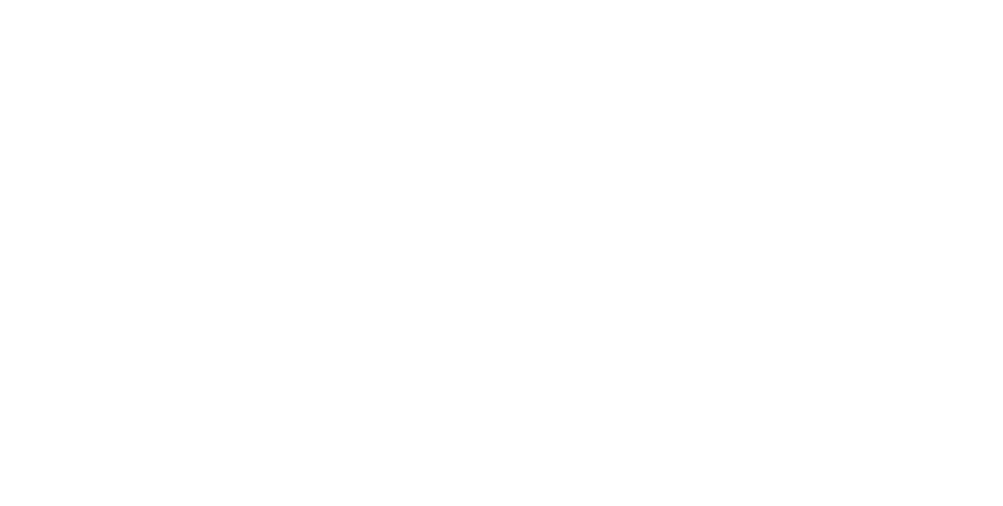
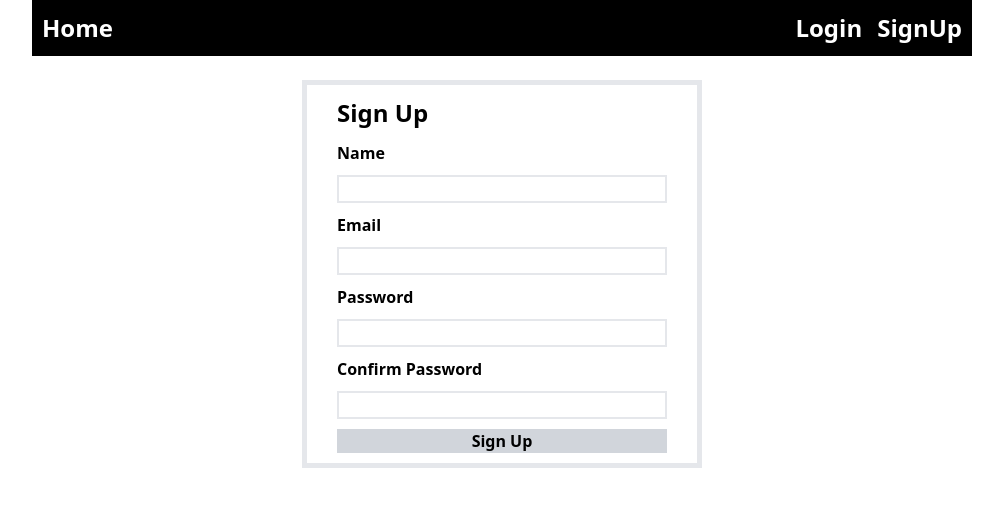
Before and after one commit to ogg1996/movie_index, a React (Vite) app: page /signup in a window 1280 px wide. Before the commit this address had no page. Shown: the top 506 px of the page, without its empty margins (138-1141 px from the left). Built offline with nearby package versions, Linux system fonts and the light colour scheme.

Commit message:
누락된 작업 푸쉬, 스켈레톤 임시 적용

```diff
--- a/src/App.jsx
+++ b/src/App.jsx
@@ -2,15 +2,21 @@ import { Route, Routes } from "react-router-dom";
 import "./App.css";
 import Home from "./pages/Home";
 import MovieDetail from "./pages/MovieDetail";
+import NavBar from "./components/NavBar";
+import Login from "./pages/Login";
+import SignUp from "./pages/SignUp";
 
 function App() {
   return (
-    <>
+    <div className="flex justify-center">
+      <NavBar />
       <Routes>
         <Route path={"/"} element={<Home />} />
         <Route path={"/detail/:id"} element={<MovieDetail />} />
+        <Route path={"/login"} element={<Login />} />
+        <Route path={"/signup"} element={<SignUp />} />
       </Routes>
-    </>
+    </div>
   );
 }
 
--- a/src/components/MoviCard.jsx
+++ /dev/null
@@ -1,23 +0,0 @@
-import { useNavigate } from "react-router-dom";
-
-export default function MovieCard({ movieData }) {
-  const navigate = useNavigate();
-  return (
-    <div
-      className="w-[200px] h-[400px]
-        flex flex-col justify-between
-        cursor-pointer
-      hover:bg-[#dddddd]"
-      onClick={() => navigate(`/detail/${movieData.id}`)}
-    >
-      <img
-        src={`${import.meta.env.VITE_TMDB_API_IMG_BASE_URL}${
-          movieData.poster_path
-        }`}
-        className="h-[300px] hover:opacity-50"
-      ></img>
-      <div className="self-start font-bold">{movieData.title}</div>
-      <div className="self-end text-[#777777]">⭐ {movieData.vote_average}</div>
-    </div>
-  );
-}
--- /dev/null
+++ b/src/components/MovieCard.jsx
@@ -0,0 +1,24 @@
+import { useNavigate } from "react-router-dom";
+
+export default function MovieCard({ movieData }) {
+  const navigate = useNavigate();
+  const { VITE_TMDB_API_IMG_BASE_URL } = import.meta.env;
+  return (
+    <div
+      className="w-[200px] h-[400px] rounded-[10px]
+        flex flex-col justify-between
+        cursor-pointer
+        group hover:bg-[#dddddd]"
+      onClick={() => navigate(`/detail/${movieData.id}`)}
+    >
+      <img
+        src={`${VITE_TMDB_API_IMG_BASE_URL}${movieData.poster_path}`}
+        className="h-[300px] rounded-[10px] group-hover:opacity-50"
+      ></img>
+      <div className="pl-[10px] self-start font-bold">{movieData.title}</div>
+      <div className="pr-[10px] pb-[10px] self-end text-[#777777]">
+        👍 {Math.floor(movieData.popularity)} ⭐ {movieData.vote_average}
+      </div>
+    </div>
+  );
+}
--- /dev/null
+++ b/src/components/MovieCardSkeleton.jsx
@@ -0,0 +1,9 @@
+export default function MovieCardSkeleton() {
+  return (
+    <div className="w-[200px] h-[400px] rounded-[10px] flex flex-col justify-between">
+      <div className="bg-[#dddddd] h-[300px] rounded-[10px]"></div>
+      <div className="bg-[#dddddd] ml-[10px] w-[150px] h-[24px] self-start rounded-[5px]"></div>
+      <div className="bg-[#dddddd] mr-[10px] mb-[10px] w-[150px] h-[24px] self-end rounded-[5px]"></div>
+    </div>
+  );
+}
--- /dev/null
+++ b/src/components/NavBar.jsx
@@ -0,0 +1,18 @@
+import { useNavigate } from "react-router-dom";
+
+export default function NavBar() {
+  const navigate = useNavigate();
+  return (
+    <div
+      className="fixed z-[999] w-[100%] max-w-[940px] p-[10px]
+      bg-black text-white text-[24px] font-bold
+      flex justify-between"
+    >
+      <button onClick={() => navigate("/")}>Home</button>
+      <div className="flex gap-[15px]">
+        <button onClick={() => navigate("/login")}>Login</button>
+        <button onClick={() => navigate("/signup")}>SignUp</button>
+      </div>
+    </div>
+  );
+}
--- a/src/pages/Home.jsx
+++ b/src/pages/Home.jsx
@@ -1,70 +1,132 @@
-import MovieCard from "../components/MoviCard";
+import MovieCard from "../components/MovieCard";
 import { Swiper, SwiperSlide } from "swiper/react";
 import { Navigation } from "swiper/modules";
 
 import "swiper/css";
 import "swiper/css/navigation";
 import "../styles/swiper.css";
-import { useEffect, useState } from "react";
+import { useEffect, useRef, useState } from "react";
+import MovieCardSkeleton from "../components/MovieCardSkeleton";
 
 export default function Home() {
-  // 데이터를 담을 상태
+  // 인기 영화 Top20을 담을 상태
+  const [topMovieListData, setTopMovieListData] = useState([]);
+  const [loadingTopMovie, setLoadingTopMovie] = useState(true);
+
+  // 영화 목록를 담을 상태
   const [movieListData, setMovieListData] = useState([]);
 
+  const { VITE_TMDB_API_BASE_URL, VITE_TMDB_API_KEY } = import.meta.env;
+
+  // 초기에 로드할 데이터
   useEffect(() => {
     fetch(
-      `${import.meta.env.VITE_TMDB_API_BASE_URL}/movie/popular?api_key=${
-        import.meta.env.VITE_TMDB_API_KEY
-      }&language=ko-KR&page=1`
+      `${VITE_TMDB_API_BASE_URL}/movie/popular?api_key=${VITE_TMDB_API_KEY}&language=ko-KR&page=1`
     )
       .then((res) => res.json())
       .then((res) => {
-        console.log(res.results);
+        setTopMovieListData(res.results);
         setMovieListData(res.results);
-      });
+      })
+      .then(
+        setTimeout(() => {
+          setLoadingTopMovie(false);
+        }, 1000)
+      );
   }, []);
 
   // 화면의 width를 담을 상태
   const [windowWidth, setWindowWidth] = useState(window.innerWidth);
+
+  // 무한스크롤 다음에 받을 정보 page
+  const page = useRef(1);
+
+  // 이벤트 관련 useEffect
+  useEffect(() => {
+    window.addEventListener("scroll", handleEndScroll);
+    window.addEventListener("resize", handleResize);
+    return () => {
+      window.removeEventListener("scroll", handleEndScroll);
+      window.removeEventListener("resize", handleResize);
+    };
+  }, []);
+
+  function handleEndScroll() {
+    if (window.innerHeight + window.scrollY >= document.body.offsetHeight)
+      loadMoreContent();
+  }
+
+  function loadMoreContent() {
+    fetch(
+      `${VITE_TMDB_API_BASE_URL}/movie/popular?api_key=${VITE_TMDB_API_KEY}&language=ko-KR&page=${(page.current += 1)}`
+    )
+      .then((res) => res.json())
+      .then((res) => {
+        setMovieListData((prev) => [...prev, ...res.results]);
+      });
+  }
+
+  let ranking = 0;
 
   // 화면의 width가 달라질 때 적용될 이벤트 핸들러
   const handleResize = () => {
     setWindowWidth(window.innerWidth);
   };
 
-  useEffect(() => {
-    window.addEventListener("resize", handleResize);
-    return () => {
-      window.removeEventListener("resize", handleResize);
-    };
-  }, []);
-
   return (
-    <div className="w-[100%] flex flex-col items-center">
-      {!movieListData ? (
-        <div>Loding...</div>
+    <div className="w-[100%] flex flex-col items-center pt-[56px] pb-[30px]">
+      <div className="w-[100%] max-w-[940px] text-[30px] font-bold p-[20px]">
+        인기 TOP 20!
+      </div>
+      {!topMovieListData ? (
+        <div>Loading</div>
+      ) : loadingTopMovie ? (
+        <div className="w-[100%] max-w-[940px] flex justify-around">
+          {windowWidth > 840 ? (
+            <>
+              <MovieCardSkeleton />
+              <MovieCardSkeleton />
+              <MovieCardSkeleton />
+            </>
+          ) : windowWidth > 600 ? (
+            <>
+              <MovieCardSkeleton />
+              <MovieCardSkeleton />
+            </>
           ) : (
             <>
-          <div className="text-[30px] font-bold p-[20px]">인기 TOP 20!</div>
+              <MovieCardSkeleton />
+            </>
+          )}
+        </div>
+      ) : (
         <Swiper
           modules={[Navigation]}
           slidesPerView={windowWidth > 840 ? 3 : windowWidth > 600 ? 2 : 1}
           slidesPerGroup={windowWidth > 840 ? 3 : windowWidth > 600 ? 2 : 1}
           navigation
         >
-            {movieListData.map((el) => (
+          {topMovieListData.map((el) => (
             <SwiperSlide key={el.id}>
+              <div className="text-[30px] font-bold mr-[10px] leading-[30px]">
+                {(ranking += 1)}
+              </div>
               <MovieCard movieData={el} />
             </SwiperSlide>
           ))}
         </Swiper>
-          <div className="text-[30px] font-bold p-[20px]">영화 목록</div>
+      )}
+      <div className="w-[100%] max-w-[940px] text-[30px] font-bold p-[20px]">
+        영화 목록
+      </div>
+      {!movieListData ? (
+        <div>Loading</div>
+      ) : (
         <div className="max-w-[940px] flex flex-wrap gap-[10px] justify-center">
           {movieListData.map((el) => (
             <MovieCard key={el.id} movieData={el} />
           ))}
         </div>
-        </>
       )}
     </div>
   );
--- /dev/null
+++ b/src/pages/Login.jsx
@@ -0,0 +1,17 @@
+export default function Login() {
+  return (
+    <form
+      className="max-w-[400px] w-[80%] mt-[80px] p-[10px_30px] font-bold
+      flex flex-col border-[5px] gap-[10px]"
+    >
+      <div className="text-[24px]">Login</div>
+      <label htmlFor="email">Email</label>
+      <input type="email" id="email" className="border-[2px] pl-[5px]" />
+      <label htmlFor="password">Password</label>
+      <input type="password" id="password" className="border-[2px] pl-[5px]" />
+      <button type="submit" className="bg-gray-300">
+        Login
+      </button>
+    </form>
+  );
+}
--- a/src/pages/MovieDetail.jsx
+++ b/src/pages/MovieDetail.jsx
@@ -7,21 +7,20 @@ export default function MovieDetail() {
   const param = useParams();
   const movieId = param.id;
 
+  const { VITE_TMDB_API_BASE_URL, VITE_TMDB_API_KEY } = import.meta.env;
+
   useEffect(() => {
     fetch(
-      `${import.meta.env.VITE_TMDB_API_BASE_URL}/movie/${movieId}?api_key=${
-        import.meta.env.VITE_TMDB_API_KEY
-      }&language=ko-KR`
+      `${VITE_TMDB_API_BASE_URL}/movie/${movieId}?api_key=${VITE_TMDB_API_KEY}&language=ko-KR`
     )
       .then((res) => res.json())
       .then((res) => {
-        console.log(res);
         setMovieDetailData(res);
       });
   }, []);
 
   return (
-    <div className="w-[100%] flex flex-col items-center">
+    <div className="w-[100%] flex flex-col items-center pt-[56px]">
       {!movieDetailData ? (
         <div className="text-[50px] font-bold">Loading...</div>
       ) : (
@@ -30,7 +29,7 @@ export default function MovieDetail() {
             src={`${import.meta.env.VITE_TMDB_API_IMG_BASE_URL}${
               movieDetailData.poster_path
             }`}
-            className="w-[50%]"
+            className="w-[400px]"
           />
           <div className="p-[10px] flex flex-col gap-[20px]">
             <div className="flex items-center">
@@ -38,7 +37,8 @@ export default function MovieDetail() {
                 {movieDetailData.title}
               </div>
               <div className="grow text-[20px] text-right text-[#777777]">
-                ⭐{movieDetailData.vote_average}
+                👍 {Math.floor(movieDetailData.popularity)} ⭐
+                {movieDetailData.vote_average}
               </div>
             </div>
             <div>
--- /dev/null
+++ b/src/pages/SignUp.jsx
@@ -0,0 +1,25 @@
+export default function SignUp() {
+  return (
+    <form
+      className="max-w-[400px] w-[80%] mt-[80px] p-[10px_30px]
+      font-bold flex flex-col border-[5px] gap-[10px]"
+    >
+      <div className="text-[24px]">Sign Up</div>
+      <label htmlFor="name">Name</label>
+      <input id="name" className="border-[2px] pl-[5px]" />
+      <label htmlFor="email">Email</label>
+      <input type="email" id="email" className="border-[2px] pl-[5px]" />
+      <label htmlFor="password">Password</label>
+      <input type="password" id="password" className="border-[2px] pl-[5px]" />
+      <label htmlFor="confirmPassword">Confirm Password</label>
+      <input
+        type="password"
+        id="confirmPassword"
+        className="border-[2px] pl-[5px]"
+      />
+      <button type="submit" className="bg-gray-300">
+        Sign Up
+      </button>
+    </form>
+  );
+}
```
Lines whose indentation alone changed are shown as unchanged.
